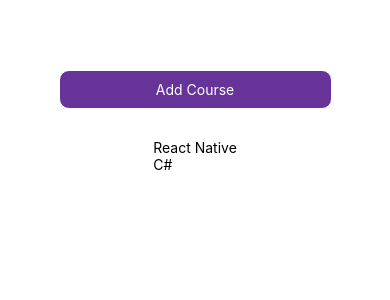
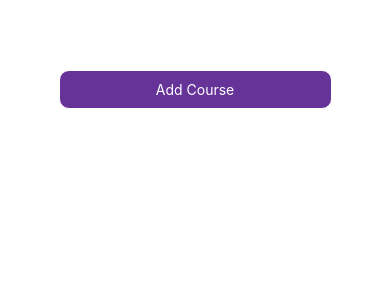
Before and after one commit to erenavar/MyCourses, a React Native app: screen / in a window 390 px wide. Shown: the top 300 px of the page. Built offline with nearby package versions, Linux system fonts and the light colour scheme.

Commit message:
Added Input Text to Course List

```diff
--- a/App.js
+++ b/App.js
@@ -11,10 +11,14 @@ import CourseInput from "./components/CourseInput";
 
 export default function App() {
   const [modalIsVisible, setModalIsVisible] = useState(false);
-  const [courses, setCourses] = useState(["React Native", "C#"]);
+  const [courses, setCourses] = useState([]);
   const startModal = () => setModalIsVisible(true);
   const endModal = () => setModalIsVisible(false);
   const addCourse = (courseTitle) => {
+    setCourses((currentCourses) => [
+      ...currentCourses,
+      { text: courseTitle, id: Math.random().toString() },
+    ]);
     endModal();
   };
 
@@ -39,7 +43,7 @@ export default function App() {
           style={styles.coursesStyle}
           data={courses}
           renderItem={({ item }) => {
-            return <Text>{item}</Text>;
+            return <Text>{item.text}</Text>;
           }}
         />
       </View>
--- a/components/CourseInput.js
+++ b/components/CourseInput.js
@@ -42,7 +42,7 @@ export default function CourseInput({ visible, onAddCourse, onCancel }) {
             style={styles.buttonStyle1}
             underlayColor="#fff"
             onPress={addCourseHandler}
-            value=""
+            value="courseInputHandler"
           >
             <Text style={styles.textStyle}>Add Course</Text>
           </TouchableOpacity>
```
